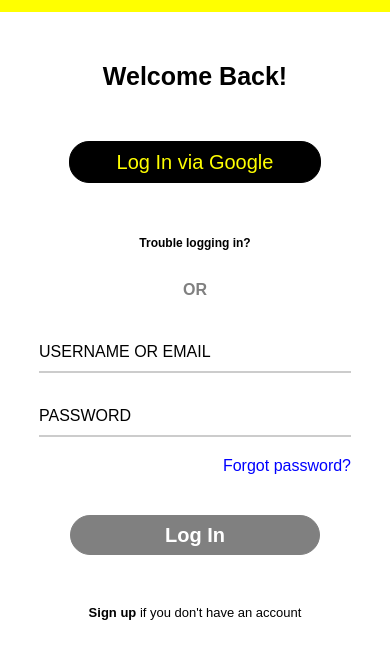
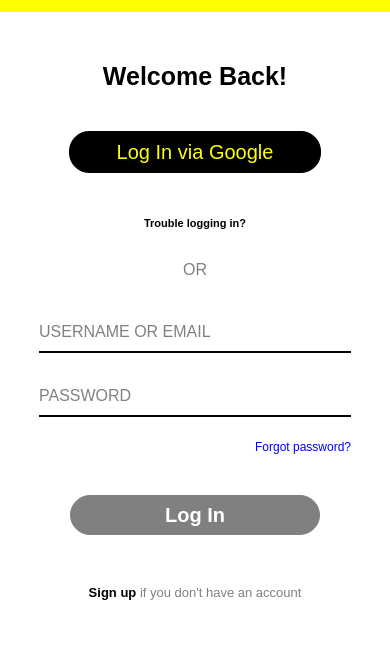
Before and after one commit to kayigmb/snap, a plain HTML site: page index.html in a window 390 px wide. Shown: the part 88-746 px from the top of the page. Drawn offline with Linux system fonts and the light colour scheme.

Commit message:
snap-clone

```diff
--- a/styles.css
+++ b/styles.css
@@ -54,7 +54,7 @@
 }
 p{
     color:gray;
-    font-weight: bold;
+
     margin-top: 30px;
 }
 
@@ -62,14 +62,16 @@
     display: flex;
     justify-content: flex-end;
     margin-top: 20px;
+
 }
 .forgot a{
     color:blue;
     text-decoration: none;
+    font-size: 12px;
 }
 .input-field {
     position: relative;
-    border-bottom: 2px solid #ccc;
+    border-bottom: 2px solid black;
     margin: 20px 0;
   }
   .input-field .texting {
@@ -77,7 +79,7 @@
     top: 50%;
     left: 0;
     transform: translateY(-40%);
-    color: black;
+    color: grey;
     font-size: 16px;
     pointer-events: none;
     transition: 0.2s ease;
@@ -89,7 +91,7 @@
     border: none;
     outline: none;
     font-size: 16px;
-    color: black;
+    color: grey;
   }
   .input-field input:focus~.texting,
   .input-field input:valid~.texting {
@@ -118,6 +120,7 @@
     margin-top: 50px;
     font-size: 13px;
     width: 100%;
+    color:grey;
 }
 .sign a{
     text-decoration: none;
@@ -134,7 +137,7 @@
    }
    .google{
     width: 80%;
-    margin:50px auto;
+    margin:40px auto;
    }
    h1{
     font-size:25px;
@@ -142,7 +145,7 @@
    }
 
    .trouble label a{
-    font-size: 12px;
+    font-size: 11px;
 
    }
    .login{
```
